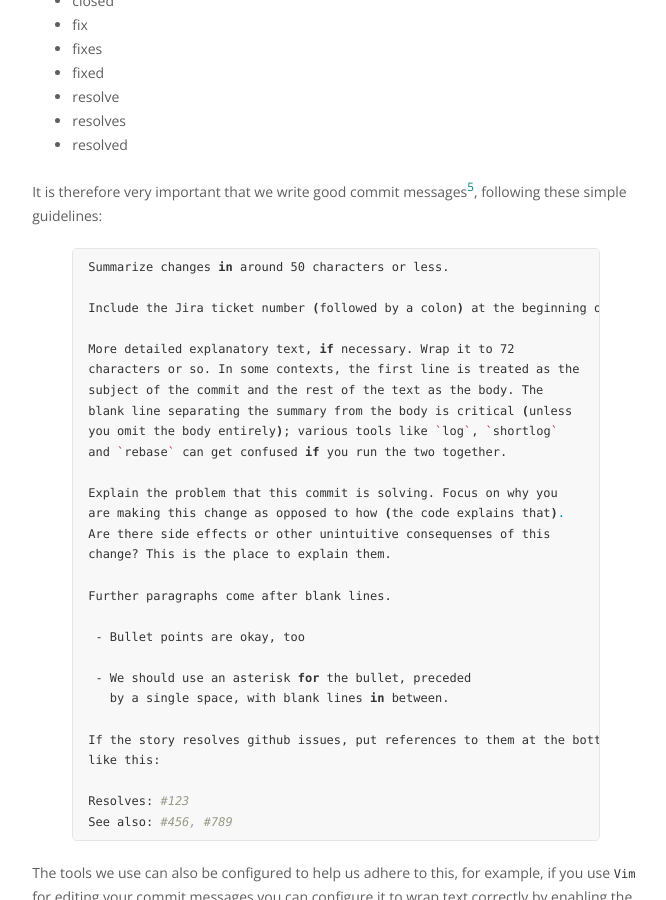
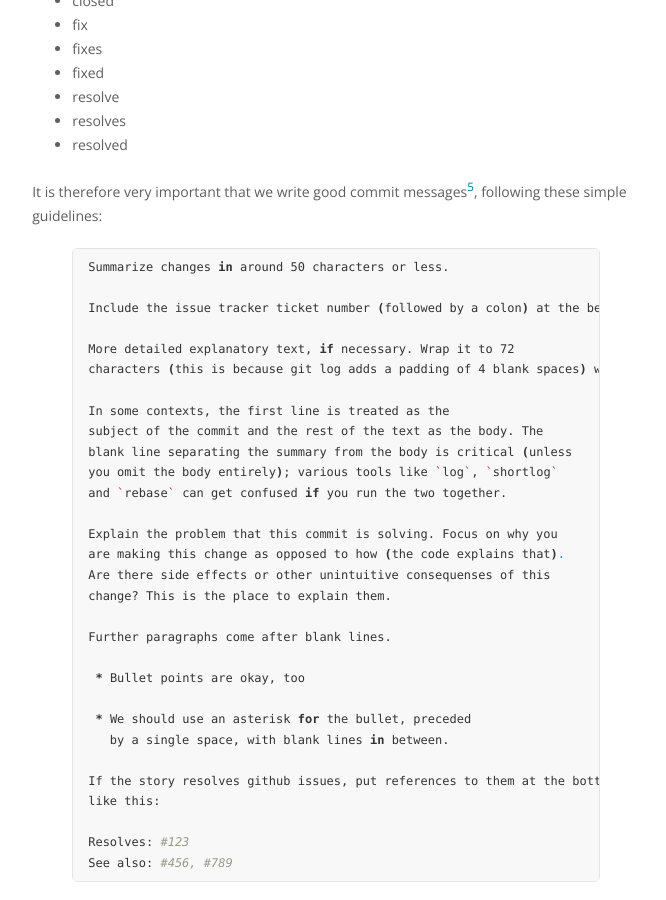
Before and after one commit to ellerbrock/talis.github.io, a Jekyll site: the page built from topics/source-control.md, in a window 1280 px wide and 900 px high, scrolled down 4486 px. Shown: the whole window, without its empty margins (468-1134 px from the left). Built offline with Jekyll 4.4.1, drawn with Linux system fonts in a browser that asks for light colours.

Commit message:
more p/r feedback

```diff
--- a/topics/source-control.md
+++ b/topics/source-control.md
@@ -96,10 +96,12 @@
 {% highlight bash %}
 Summarize changes in around 50 characters or less.
 
-Include the Jira ticket number (followed by a colon) at the beginning of the summary line e.g. `TENT-1390:`.
+Include the issue tracker ticket number (followed by a colon) at the beginning of the summary line e.g. `ABC-1390:`. Use the imperative mood, explain what applying the commit will do, not what you did. i.e. "Fix bug XYZ".
 
 More detailed explanatory text, if necessary. Wrap it to 72
-characters or so. In some contexts, the first line is treated as the
+characters (this is because git log adds a padding of 4 blank spaces) when it formats messages[^6].
+
+In some contexts, the first line is treated as the
 subject of the commit and the rest of the text as the body. The
 blank line separating the summary from the body is critical (unless
 you omit the body entirely); various tools like `log`, `shortlog`
@@ -112,9 +114,9 @@
 
 Further paragraphs come after blank lines.
 
- - Bullet points are okay, too
+ * Bullet points are okay, too
 
- - We should use an asterisk for the bullet, preceded
+ * We should use an asterisk for the bullet, preceded
    by a single space, with blank lines in between.
 
 If the story resolves github issues, put references to them at the bottom,
@@ -137,3 +139,4 @@
 [^3]: [Github Flow](https://guides.github.com/introduction/flow/)
 [^4]: [Commit Often, Perfect Later, Publish Once](https://sethrobertson.github.io/GitBestPractices/)
 [^5]: [How to Write a Git Commit Message](http://chris.beams.io/posts/git-commit/)
+[^6]: [Whats with the 50/72 Rule](https://medium.com/@preslavrachev/what-s-with-the-50-72-rule-8a906f61f09c)
```
